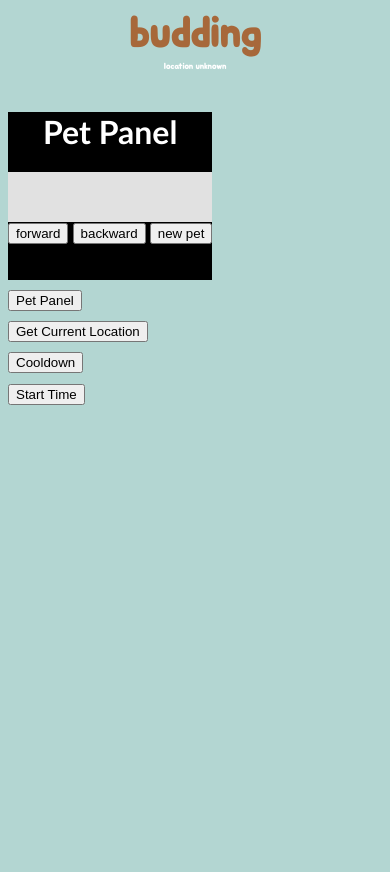
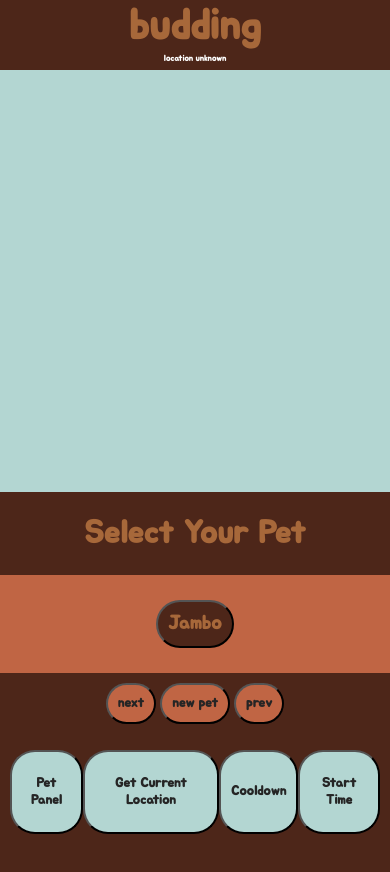
Before and after one commit to masonhill392/budding-app, a website with bundled scripts: page Budding-app/www/index.html in a window 390 px wide. Both pictures are taken after a click on the button "Pet Panel". Before the commit the page ends 844 px from the top, so only its background shows below. Built offline with nearby package versions, Linux system fonts and the light colour scheme; no server answers.

Commit message:
ui design, styling

```diff
--- a/Budding-app/www/css/styles.css
+++ b/Budding-app/www/css/styles.css
@@ -11,7 +11,11 @@ html {
     --white: white;
     --lightblue: #b3d6d2;
     --textwhite: white;
-    --textbrown:
+    --textbrown: ;
+    --mainbrown: #4d2619;
+    --mainfont: 'Jua', sans-serif;
+    --coral: rgb(192, 101, 68);
+    --lightbrown: #A7683A;
 }
 
 #intro-title {
@@ -41,7 +45,7 @@ html {
 #splash-body {
     background-color: #573023;
     width: 100vw;
-    height: 100vh;
+    height: 100%;
 }
 
 .center {
@@ -93,6 +97,50 @@ html {
     display: none;
 }
 
+#main-view {
+    margin-left: auto;
+    margin-right: auto;
+    background-color: #4d2619;
+    width: 100%;
+    height: 100vh;
+}
+
+button {
+    background-color: var(--lightblue);
+    border-radius: 25px;
+    color: rgb(37, 37, 37);
+    padding: 10px;
+    font-family: var(--mainfont);
+    /* font-size: large; */
+    font-weight: bold;
+}
+
+#buttons {
+    margin: 0px;
+    padding: 10px;
+    /* background-color: #181818; */
+    display: flex;
+    height: 10vh;
+    bottom: 0px;
+    position: absolute;
+}
+
+#secondaryScreen {
+    background-color: var(--mainbrown);
+    height: 100vmin;
+    width: 100%;
+}
+
+#screen {
+    width: 100%;
+    height: 50%;
+    background-color: var(--lightblue);
+}
+
+body {
+    margin: 0px;
+}
+
 #main-body {
     /* display: none; */
 
@@ -109,7 +157,7 @@ html {
 .item {
     display: block;
     /* width:30vw; */
-    background-color: black;
+    /* background-color: black; */
 
     margin-top: 10px;
 }
@@ -122,10 +170,12 @@ html {
     height: 20vh;
 }
 
+
+
 .button {
     background-color: #4d2619;
     height: 7vh;
-    width: 20vh;
+
     border-radius: 50px;
     margin-top: 50px;
 }
@@ -162,9 +212,15 @@ html {
 
 .selection-group {
     display: flex;
-    justify-content: space-between;
+    justify-content: center;
+    gap: 10px;
     padding: 25px;
-    background-color: #e1e1e1
+    background-color: var(--coral);
+    overflow-x: auto;
+}
+
+#petPanelButtons {
+    padding-top: 10px;
 }
 
 #selectors {
@@ -177,7 +233,9 @@ html {
 
 
 .item1 {
-    background-color: #b1b0b0
+    background-color: var(--mainbrown);
+    color: var(--lightbrown);
+    font-size: larger;
 }
 
 
--- a/Budding-app/www/index.html
+++ b/Budding-app/www/index.html
@@ -71,18 +71,22 @@
 
     <!--MAIN APP VIEW-->
     <div id="main-view">
+        <h1 class="jua lightbrown textalign h2" style="margin-top: 0; margin-bottom: 0px;" id="budding-header">
+            budding
+        </h1>
+        <h1 class="jua textalign textcolorwhite h4" style="margin-top: 0" id="position-header">location unknown</h1>
 
 
+        <div id="screen" class="center">
             <!--HEADER-->
-        <h1 class="jua lightbrown textalign h2" style="margin-top: 0; margin-bottom: 0px;" id="budding-header">budding
-        </h1>
 
-        <h1 class="jua textalign textcolorwhite h4" style="margin-top: 0" id="position-header">location unknown</h1>
+
+
 
 
             <!--PET INFORMATION-->
 
-        <div style="background-color:rgb(228, 228, 228);" id="petStats">
+            <div id="petStats">
                 <h1 class="textalign jua lightbrown" style="font-size: 7vh; margin-bottom: 0px;" id="pet-name"></h1>
                 <p class="textalign jua texthighlightdark petInformation" id="pet-type"></p>
                 <p class="textalign jua texthighlightdark petInformation" id="pet-breed"></p>
@@ -113,15 +117,7 @@
 
 
             <!--SIDE MENU-->
-        <div class="column textalign" id="selectors">
-            <div class="item height-large">
-                <h1 class="textalign textcolorwhite">Pet Panel</h1>
-                <div id="location-group" class="selection-group"></div>
-                <button id="forward">forward</button>
-                <button id="backward">backward</button>
-                <button id="newPet">new pet</button>
-            </div>
-        </div>
+
 
 
 
@@ -155,7 +151,7 @@
                     <div><button id="submitNewPet">Adopt New Pet</button></div>
                 </div>
             </div>
-    </div>
+
 
 
 
@@ -190,11 +186,31 @@
 
 
 
+
+
+        </div>
+        <div id="secondaryScreen">
+            <div class="textalign" id="selectors">
+                <div class="item height-large">
+                    <h1 class="textalign textcolorwhite jua lightbrown">Select Your Pet</h1>
+                    <div id="location-group" class="selection-group"></div>
+                    <div id="petPanelButtons">
+                        <button id="forward" style="background-color: var(--coral)">next</button>
+                        <button id="newPet" style="background-color: var(--coral)">new pet</button>
+                        <button id="backward" style="background-color: var(--coral)">prev</button>
+                    </div>
+                </div>
+            </div>
+
+
+
+        </div>
+
         <div id="buttons">
-        <div style="display: flex; margin-bottom: 10px;"><button id="petbutton">Spend time with your pet!</div>
-        <div style="display: flex; margin-bottom: 10px;"><button id="petpanelbutton">Pet Panel</div>
-        <div style="display: flex; margin-bottom: 10px;"><button id="petLocationButton">Get Current Location</div>
-        <button style="display: flex; margin-bottom: 10px;" id="cooldownPetView">Cooldown</button>
+            <button id="petbutton">Spend time with your pet!</button>
+            <button id="petpanelbutton">Pet Panel</button>
+            <button id="petLocationButton">Get Current Location</button>
+            <button id="cooldownPetView">Cooldown</button>
             <button id="startTimer"> Start Time</button>
         </div>
     </div>
--- a/Budding-app/www/js/index.js
+++ b/Budding-app/www/js/index.js
@@ -11,9 +11,9 @@ $("#postCooldown").show();
 $("#cooldown").hide();
 $("#postPostCooldown").hide();
 $("#getCooldownPrompt").hide();
-$("#petHappyPrompt").show();
+$("#petHappyPrompt").hide();
 $("#cooldownTimeRemaining").hide();
-$("#petStats").hide();
+$("#petStats").show();
 //VARIABLES
 x = 0;
 var i = 0;
@@ -28,7 +28,7 @@ var happiness = 0
 //https://www.elated.com/nested-arrays-in-javascript/#:~:text=To%20access%20the%20elements%20of,element%20of%20the%20pets%20array.
 
 var pets = new Array();
-// pets[0] = new Array("Jambo", "Cat", "Orange Tabby", 0.1, "Studying", "Lat", "Long", "Home", "sad");
+pets[0] = new Array("Jambo", "Cat", "Orange Tabby", 0.1, "Studying", "Lat", "Long", "Home", "sad");
 // pets[1] = new Array("Bacon", "Dog", "Bichon Shih-tzu", .4, "Gym", "Lat3", "Long2");
 // pets[2] = new Array("Spot", "Dog", "Dalmation", .3, "Reading", "La4t", "Lon6g");
 // pets[3] = new Array ( "Red", "Cat","Tuxedo", 42, "Cleaning", "L7at", "L0ong");
```
Lines whose indentation alone changed are shown as unchanged.
